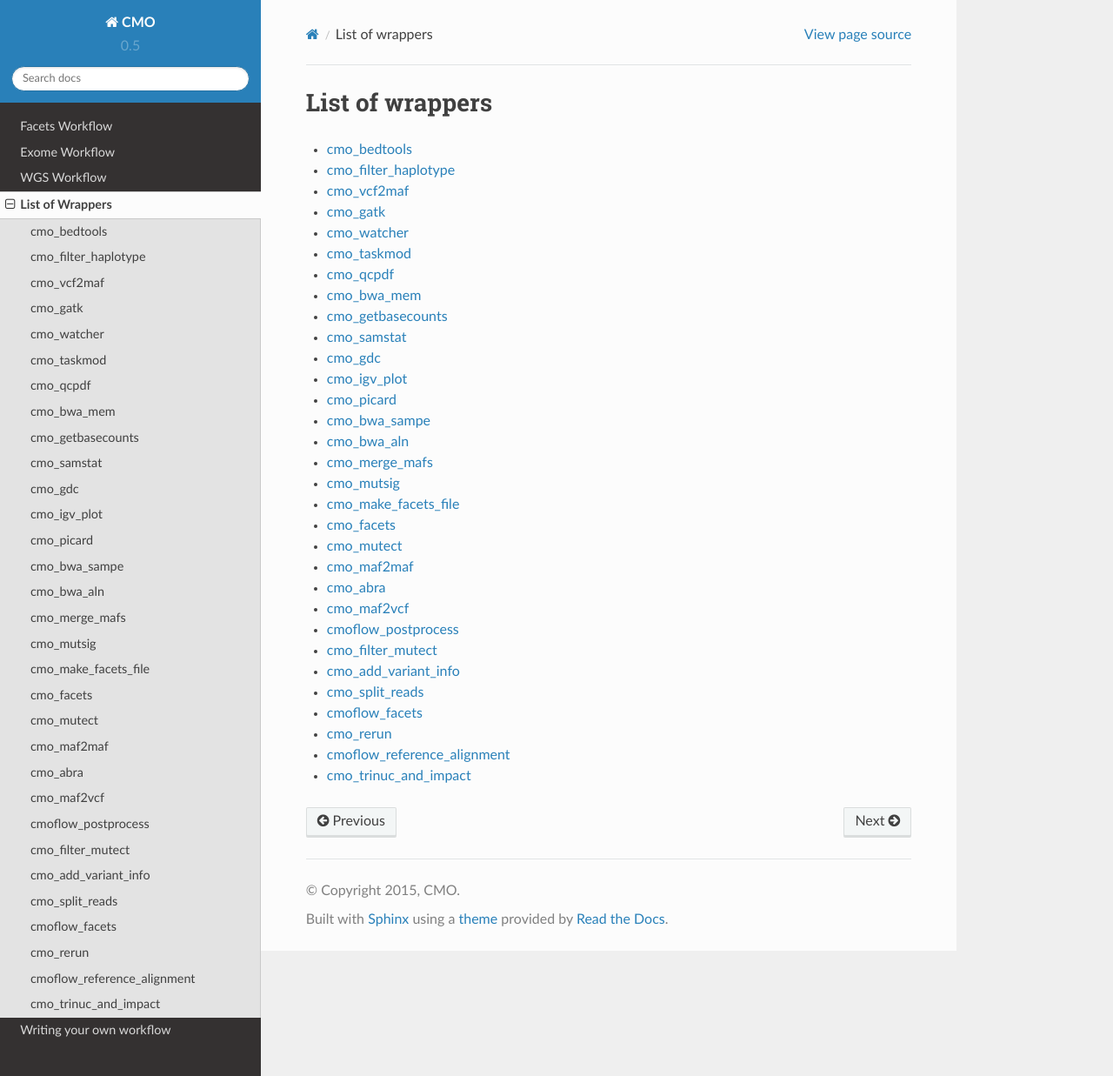
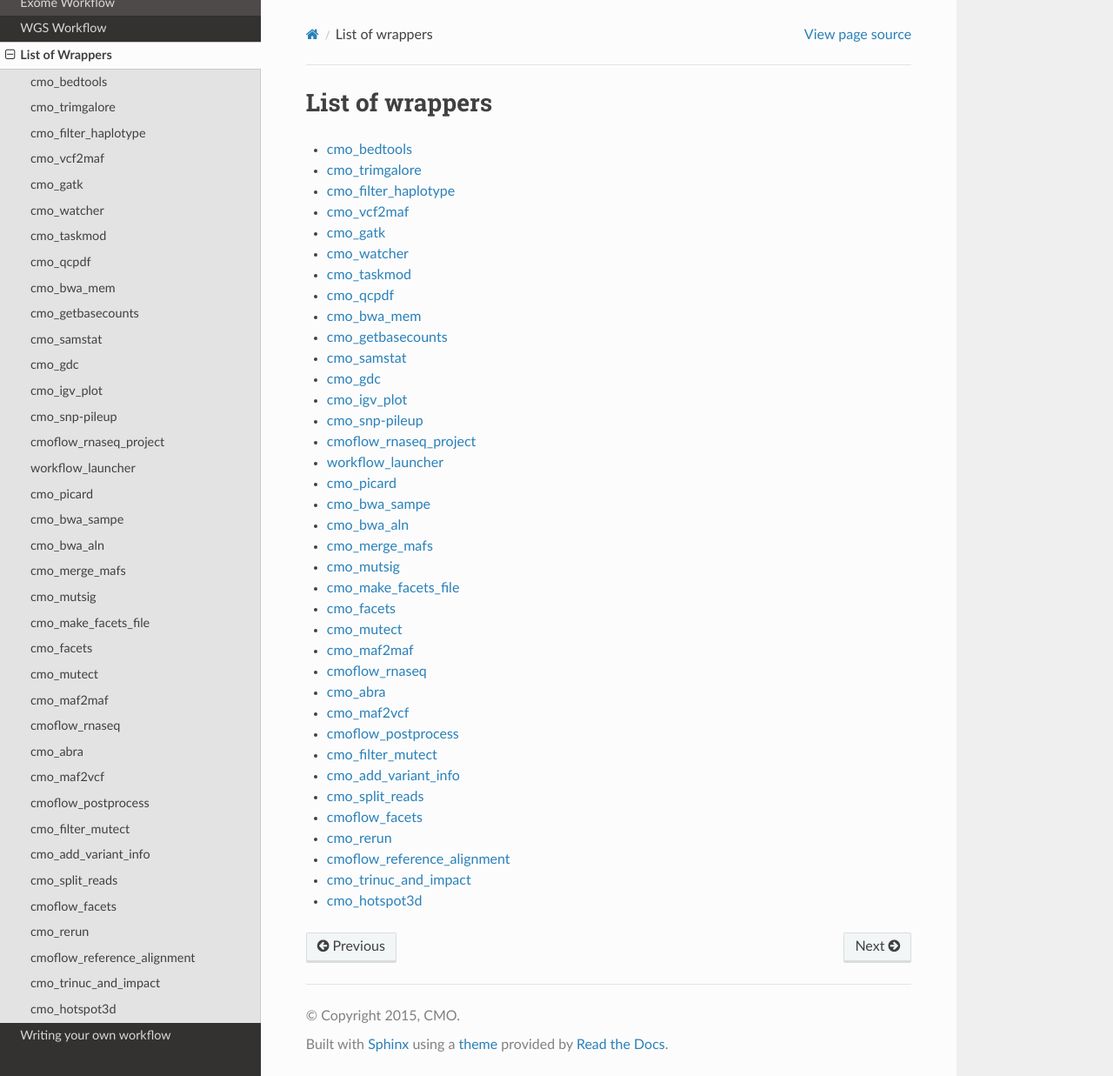
Before and after one commit to mskcc/cmo, a Sphinx documentation site: the page built from docs/source/wrapperlist.rst, in a window 1280 px wide and 1237 px high. Shown: the whole window at 87% size. Built offline with Sphinx 7.4.7 and the Read the Docs theme 2.0.0, drawn with Linux system fonts in a browser that asks for light colours.

Commit message:
Group friendly mode for cmo_gdc; Add more docs

```diff
--- /dev/null
+++ b/docs/source/cmo_hotspot3d.rst
@@ -0,0 +1,4 @@
+=============
+cmo_hotspot3d
+=============
+.. program-output:: cmo_hotspot3d -h
--- /dev/null
+++ b/docs/source/cmo_snp_pileup.rst
@@ -0,0 +1,4 @@
+==============
+cmo_snp-pileup
+==============
+.. program-output:: cmo_snp-pileup -h
--- /dev/null
+++ b/docs/source/cmo_trimgalore.rst
@@ -0,0 +1,4 @@
+==============
+cmo_trimgalore
+==============
+.. program-output:: cmo_trimgalore -h
--- /dev/null
+++ b/docs/source/cmoflow_rnaseq.rst
@@ -0,0 +1,4 @@
+==============
+cmoflow_rnaseq
+==============
+.. program-output:: cmoflow_rnaseq -h
--- /dev/null
+++ b/docs/source/cmoflow_rnaseq_project.rst
@@ -0,0 +1,4 @@
+======================
+cmoflow_rnaseq_project
+======================
+.. program-output:: cmoflow_rnaseq_project -h
--- /dev/null
+++ b/docs/source/workflow_launcher.rst
@@ -0,0 +1,4 @@
+=================
+workflow_launcher
+=================
+.. program-output:: workflow_launcher -h
--- a/docs/source/wrapperlist.rst
+++ b/docs/source/wrapperlist.rst
@@ -6,6 +6,7 @@
     :titlesonly:
 
     cmo_bedtools
+    cmo_trimgalore
     cmo_filter_haplotype
     cmo_vcf2maf
     cmo_gatk
@@ -17,6 +18,9 @@
     cmo_samstat
     cmo_gdc
     cmo_igv_plot
+    cmo_snp_pileup
+    cmoflow_rnaseq_project
+    workflow_launcher
     cmo_picard
     cmo_bwa_sampe
     cmo_bwa_aln
@@ -26,6 +30,7 @@
     cmo_facets
     cmo_mutect
     cmo_maf2maf
+    cmoflow_rnaseq
     cmo_abra
     cmo_maf2vcf
     cmoflow_postprocess
@@ -36,3 +41,4 @@
     cmo_rerun
     cmoflow_reference_alignment
     cmo_trinuc_and_impact
+    cmo_hotspot3d
```
Also changed, not shown: 2 other files.
